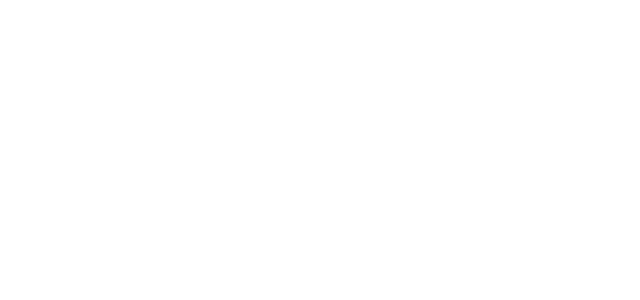
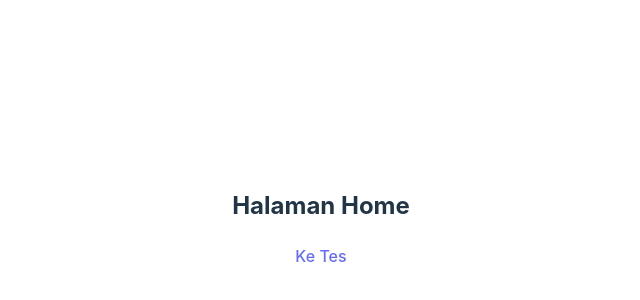
Before and after one commit to rangerbiru/testing-vite-deploy, a React (Vite) app: page / in a window 1280 px wide. Before the commit this address had no page. Shown: the part 182-482 px from the top of the page, without its empty margins (319-959 px from the left). Built offline with nearby package versions, Linux system fonts and the light colour scheme.

Commit message:
fix route

```diff
--- a/src/App.jsx
+++ b/src/App.jsx
@@ -13,8 +13,8 @@
     <>
       <BrowserRouter>
         <Routes>
-          <Route path='/testing-vite-deploy/' element={<Home />} />
-          <Route path='/testing-vite-deploy/tes' element={<Testing />} />
+          <Route path='/' element={<Home />} />
+          <Route path='/tes' element={<Testing />} />
         </Routes>
       </BrowserRouter>
     </>
--- a/src/Home.jsx
+++ b/src/Home.jsx
@@ -5,7 +5,7 @@
     return (
         <div>
             <h2>Halaman Home</h2>
-            <Link to={'/testing-vite-deploy/tes'}>Ke Tes</Link>
+            <Link to={'/tes'}>Ke Tes</Link>
         </div>
     )
 }
--- a/vite.config.js
+++ b/vite.config.js
@@ -4,5 +4,5 @@
 // https://vitejs.dev/config/
 export default defineConfig({
   plugins: [react()],
-  base: '/testing-vite-deploy/'
+  base: '/testing-vite-deploy'
 })
```
